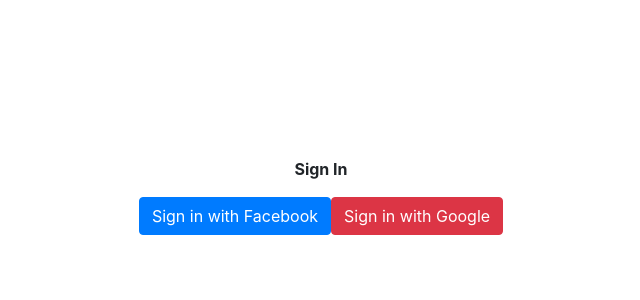
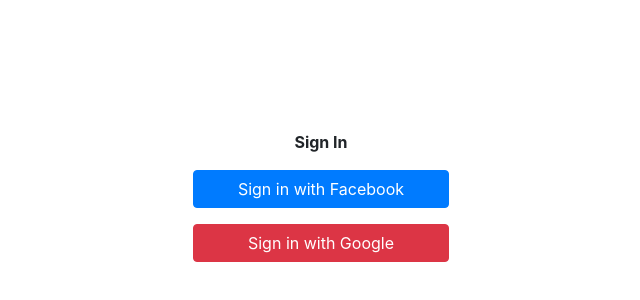
Before and after one commit to phatpan/LearnEnglish, an Angular app: page / in a window 1280 px wide. Shown: the part 196-496 px from the top of the page, without its empty margins (319-959 px from the left). Built offline with nearby package versions, Linux system fonts and the light colour scheme.

Commit message:
adjust layout login

```diff
--- a/src/app/app.component.css
+++ b/src/app/app.component.css
@@ -4,3 +4,6 @@
     padding: 10px;
     border-bottom-left-radius: 20px 20px;
 }
+button{
+    width: 20%;
+}
--- a/src/app/app.component.html
+++ b/src/app/app.component.html
@@ -5,9 +5,11 @@
                 <div class="form-group"><strong>Sign In</strong></div>
                 <div class="form-group">
                     <button type="submit" class="btn btn-primary">Sign in with Facebook</button>
+                </div>
+                <div class="form-group">
                     <button type="submit" class="btn btn-danger">Sign in with Google</button>
                 </div>
-              </form>
+            </form>
         </div>
     </div>
 </div>
```
